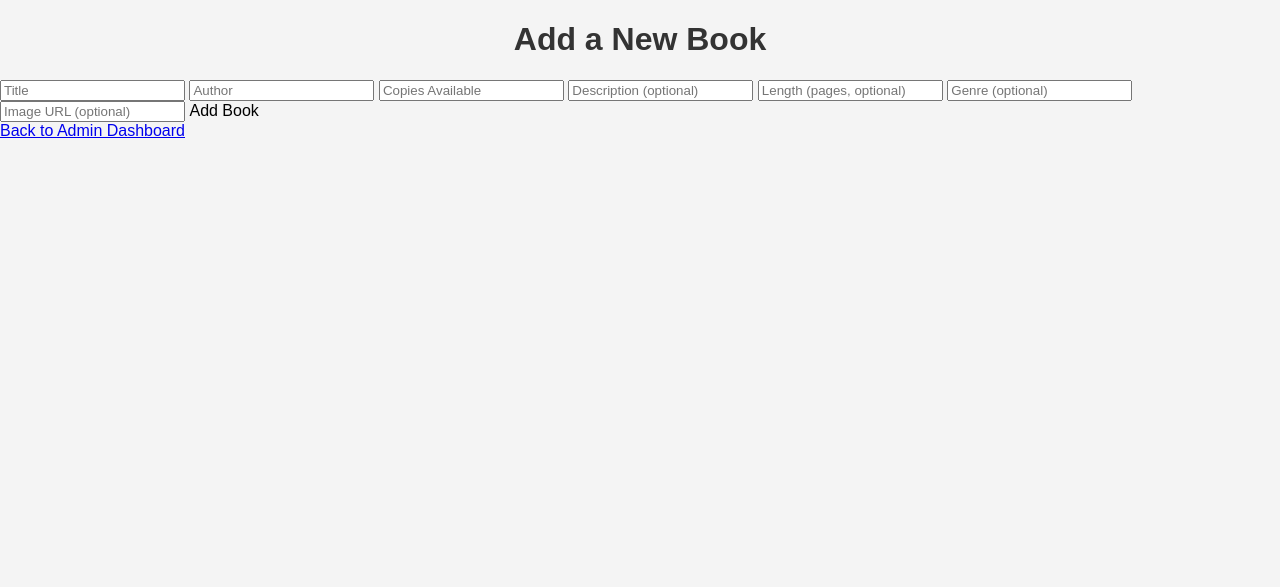
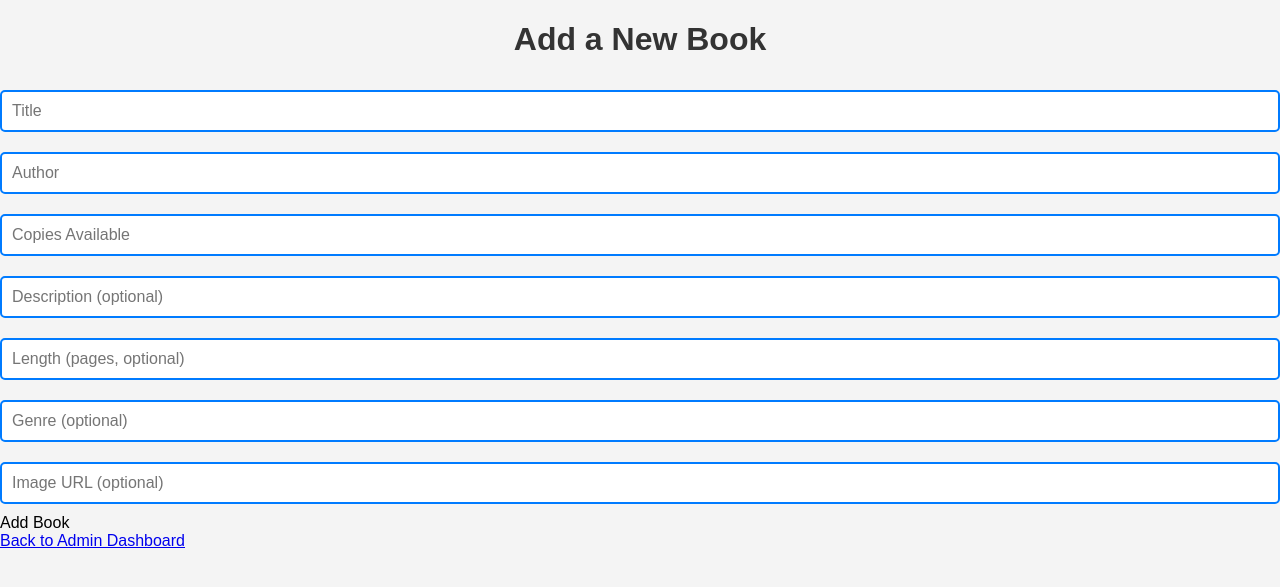
Before and after one commit to jaffsha/CSCI4560, a PHP site: page /books.php in a window 1280 px wide. Shown: the top 587 px of the page. Run offline with PHP 8.4, Linux system fonts and the light colour scheme; a user stored in the database is signed in.

Commit message:
Fixed what I messed up

```diff
--- a/styles.css
+++ b/styles.css
@@ -27,6 +27,29 @@ form {
     background: none;
     box-shadow: none;
 }
+
+input[type="text"],
+input[type="number"],
+input[type="email"],
+input[type="password"] {
+    width: 100%;
+    padding: 10px;
+    margin: 10px 0;
+    border: 2px solid #007bff;
+    border-radius: 5px;
+    box-sizing: border-box;
+    font-size: 16px;
+}
+
+input[type="text"]:focus,
+input[type="number"]:focus,
+input[type="email"]:focus,
+input[type="password"]:focus {
+    border-color: #0056b3;
+    outline: none;
+    box-shadow: 0 0 5px rgba(0, 123, 255, 0.5);
+}
+
 
 .button {
     background-color: #007bff;
```
